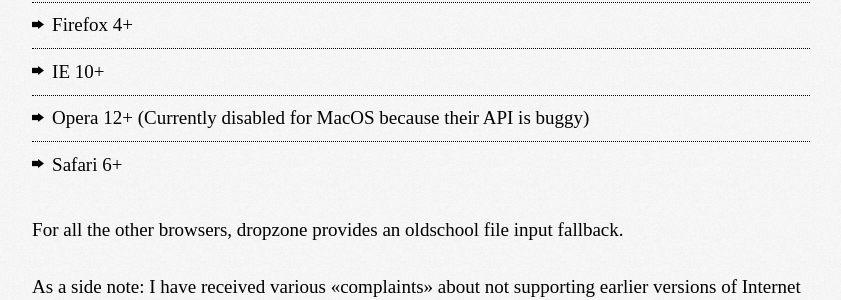
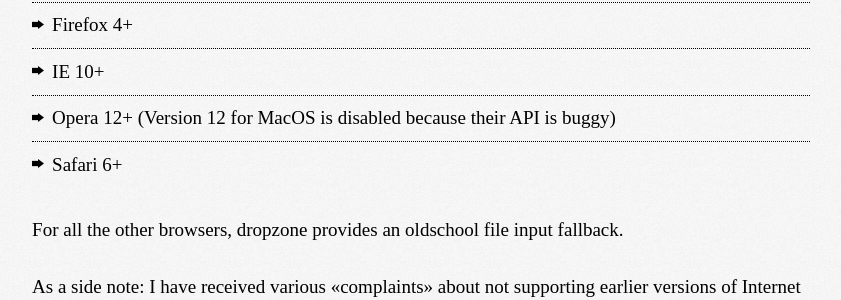
Before and after one commit to dropzone/dropzone, a Jekyll site: the page built from index.md, in a window 1280 px wide and 900 px high, scrolled down 21107 px. Shown: the part 153-453 px from the top of the window, without its empty margins (219-1060 px from the left). Built offline with Jekyll 4.4.1, drawn with Linux system fonts in a browser that asks for light colours; Markdown is read by kramdown in place of the engine named in the settings; comment, search, counter and statistics services are not loaded.

Commit message:
Corrected the Opera 12 Mac os information

```diff
--- a/index.md
+++ b/index.md
@@ -568,7 +568,7 @@
 - Chrome 7+
 - Firefox 4+
 - IE 10+
-- Opera 12+ (Currently disabled for MacOS because their API is buggy)
+- Opera 12+ (Version 12 for MacOS is disabled because their API is buggy)
 - Safari 6+
 
 For all the other browsers, dropzone provides an oldschool file input fallback.
```
